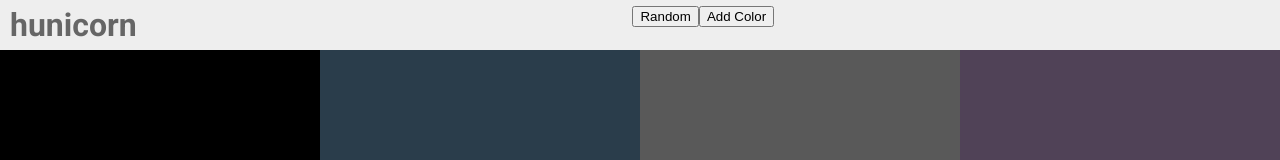
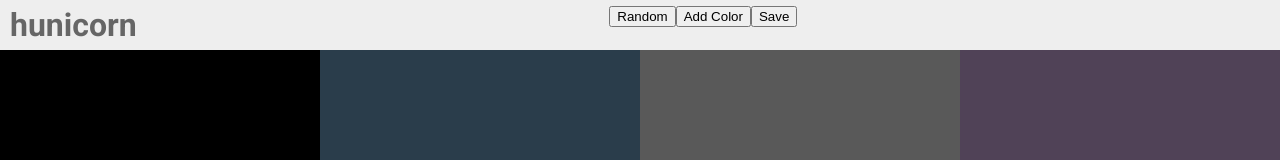
Before and after one commit to gabescarbrough/hunicorn, a React (Create React App) app: page / in a window 1280 px wide. Shown: the top 160 px of the page. Built offline with nearby package versions, Linux system fonts and the light colour scheme.

Commit message:
Implement saving feature using encoded URLs

```diff
--- a/src/App.js
+++ b/src/App.js
@@ -17,6 +17,7 @@ class App extends Component {
     this.handleLockChange = this.handleLockChange.bind(this)
     this.setHslState = this.setHslState.bind(this)
     this.randomColors = this.randomColors.bind(this)
+    this.handleSave = this.handleSave.bind(this)
 
     this.state = {
       colors:   [
@@ -47,7 +48,20 @@ class App extends Component {
       ]
     }
   }
-
+  componentDidMount(){
+      this.loadFromUrl()
+  }
+  loadFromUrl(){
+      if(window.location.pathname !== '/'){
+            let colors = window.location.pathname
+            colors = colors.split('/')
+            colors.splice(0,1)
+            colors = colors.map(color => encodeURIComponent(color))
+            colors = colors.map(color => color.split('-'))
+            colors = colors.map(color => color = {hue: color[0], saturation: color[1], luminance: color[2], locked: false})
+            this.setState({ colors })
+        }
+  }
   addColor(){
       if(this.state.colors.length < 7){
           this.setState(prevState => ({
@@ -107,10 +121,16 @@ class App extends Component {
     this.setState({ colors })
   }
 
+   handleSave(colorsArray){
+       let url = '';
+       this.state.colors.map((color) => url += '/' +  color.hue + '-' + color.saturation + '-' + color.luminance)
+       window.history.pushState(this.state.colors, 'palette', url)
+   }
+
   render () {
     return (
       <div className='App'>
-        <Header numOfColors={this.state.colors.length} addColorHandler={this.addColor} randomHandler={this.randomColors} />
+        <Header numOfColors={this.state.colors.length} addColorHandler={this.addColor} randomHandler={this.randomColors} handleSave={this.handleSave} />
         <div className='color-container'>
             {this.state.colors.map((color, i) => (
                 <ColorPicker
--- a/src/components/ColorPicker.css
+++ b/src/components/ColorPicker.css
@@ -6,7 +6,6 @@
     flex: 1;
     display: flex;
     justify-content: center;
-    transition: .25s ease;
 }
 
 .color-inputs {
--- a/src/components/Header.js
+++ b/src/components/Header.js
@@ -6,6 +6,7 @@ class Header extends Component {
     super(props)
     this.randomHandler = this.randomHandler.bind(this)
     this.addColorHandler = this.addColorHandler.bind(this)
+    this.handleSave = this.handleSave.bind(this)
   }
 
   randomHandler() {
@@ -16,6 +17,10 @@ class Header extends Component {
     this.props.addColorHandler()
   }
 
+  handleSave() {
+    this.props.handleSave()
+  }
+
   render () {
     const addIsDisabled = this.props.numOfColors >= 7;
     return (
@@ -23,6 +28,7 @@ class Header extends Component {
         <h1>hunicorn</h1>
         <button onClick={this.props.randomHandler}>Random</button>
         <button disabled={addIsDisabled} onClick={this.props.addColorHandler}>Add Color</button>
+        <button onClick={this.props.handleSave}>Save</button>
       </header>
     )
   }
```
